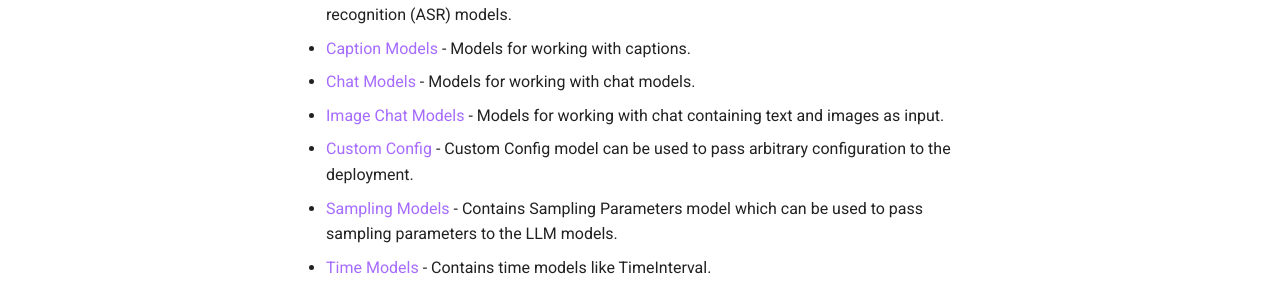
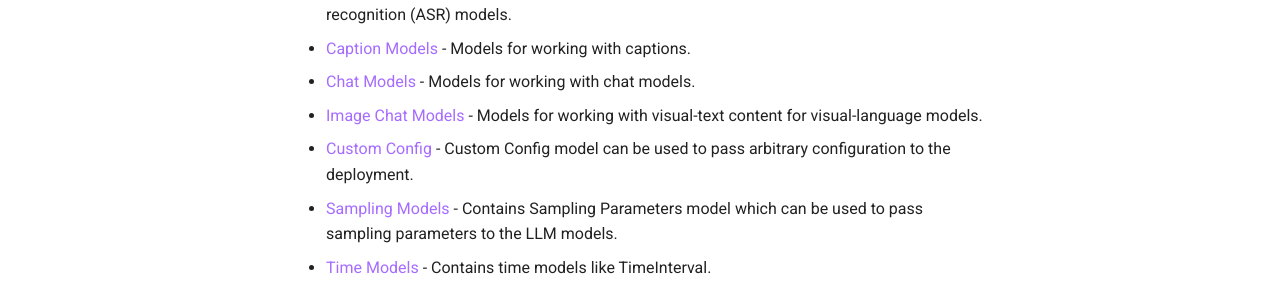
Before and after one commit to mobiusml/aana_sdk, an MkDocs documentation site: the page built from docs/reference/index.md, in a window 1280 px wide and 1337 px high. Shown: the part 868-1160 px from the top of the window. Built offline with MkDocs 1.6.1 and Material for MkDocs 9.7.7, drawn with Linux system fonts in a browser that asks for light colours; comment, search, counter and statistics services are not loaded.

Commit message:
change info

```diff
--- a/docs/reference/index.md
+++ b/docs/reference/index.md
@@ -20,7 +20,7 @@ This section contains the reference documentation for the public API of the proj
 - [Automatic Speech Recognition (ASR) Models](./models/asr.md) - Models for working with automatic speech recognition (ASR) models.
 - [Caption Models](./models/captions.md) - Models for working with captions.
 - [Chat Models](./models/chat.md) - Models for working with chat models.
-- [Image Chat Models](./models/image_chat.md) - Models for working with chat containing text and images as input.
+- [Image Chat Models](./models/image_chat.md) - Models for working with visual-text content for visual-language models.
 - [Custom Config](./models/custom_config.md) - Custom Config model can be used to pass arbitrary configuration to the deployment.
 - [Sampling Models](./models/sampling.md) - Contains Sampling Parameters model which can be used to pass sampling parameters to the LLM models.
 - [Time Models](./models/time.md) - Contains time models like TimeInterval.
```
